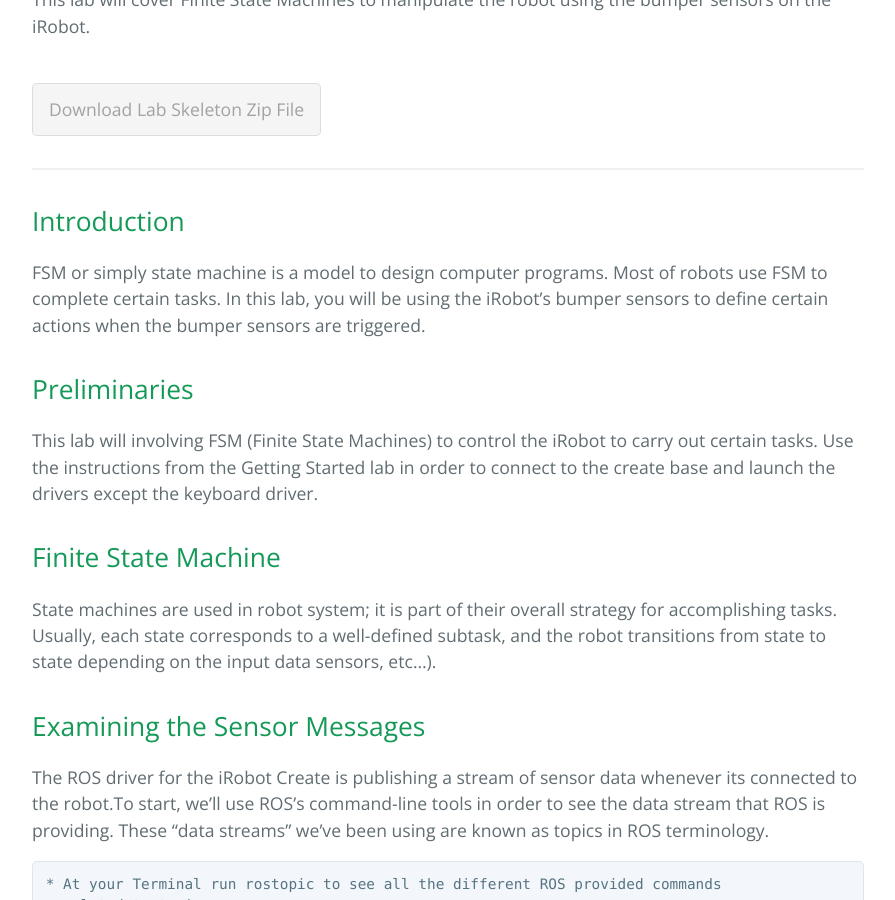
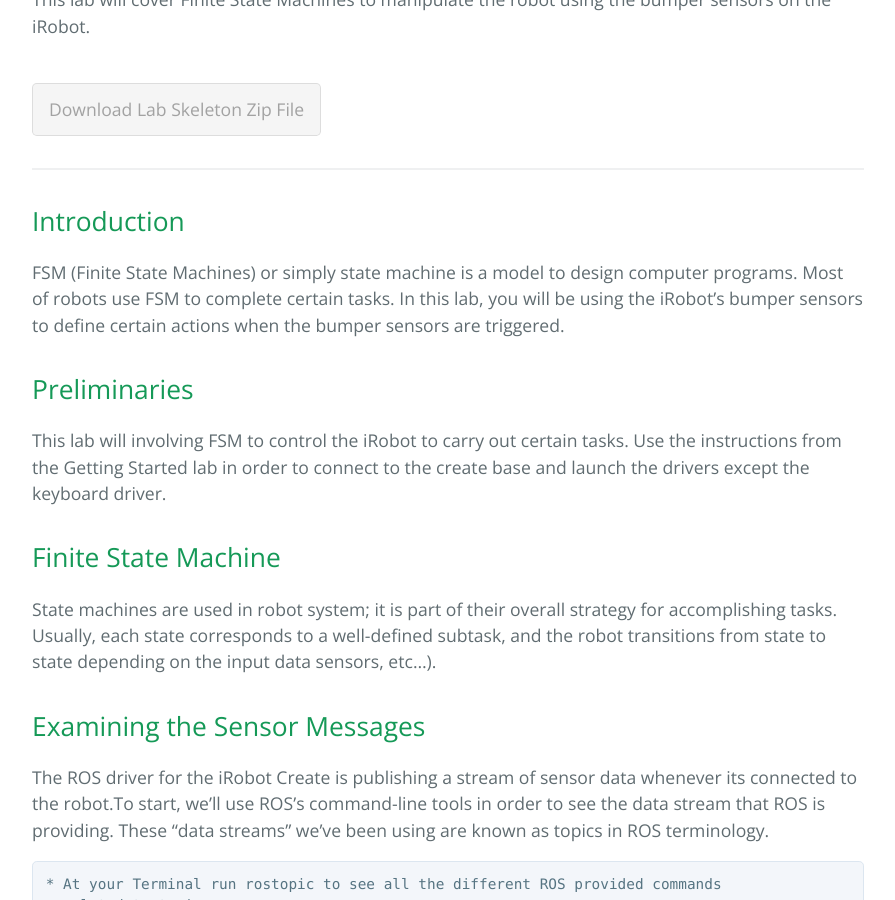
Before and after one commit to gcc-robotics/robot-motion-planning-labs, a Jekyll site: the page built from _posts/2014-06-29-lab3-finite-state-machines-and-sensing.md, in a window 1280 px wide and 900 px high, scrolled down 388 px. Shown: the whole window, without its empty margins (192-1087 px from the left). Built offline with Jekyll 4.4.1, drawn with Linux system fonts in a browser that asks for light colours; the repository's description, which GitHub fills in, is left out.

Commit message:
Lab 3 formatting

```diff
--- a/_posts/2014-06-29-lab3-finite-state-machines-and-sensing.md
+++ b/_posts/2014-06-29-lab3-finite-state-machines-and-sensing.md
@@ -9,15 +9,16 @@ zipFile: gh-pages.zip
 Introduction
 --------------
 
-FSM or simply state machine is a model to design computer programs. Most of robots
-use FSM to complete certain tasks. In this lab, you will be using the iRobot's
-bumper sensors to define certain actions when the bumper sensors are triggered.
+FSM (Finite State Machines) or simply state machine is a model to design computer
+programs. Most of robots use FSM to complete certain tasks. In this lab, you will
+be using the iRobot's bumper sensors to define certain actions when the bumper
+sensors are triggered.
 
 
 Preliminaries
 --------------
 
-This lab will involving FSM (Finite State Machines) to control the iRobot to carry
+This lab will involving FSM to control the iRobot to carry
 out certain tasks. Use the instructions from the Getting Started lab in order to
 connect to the create base and launch the drivers except the keyboard driver.
 
@@ -45,7 +46,7 @@ using are known as topics in ROS terminology.
 	* In particular, run rostopic list to see all the topics available at the momment.
 	  Which are the ones you are interested in.
 
-	  	$ rostopic list
+		$ rostopic list
 
 	* If you do not see the topic mobile_base/sensors/core, try reconnecting your
 	  iRobot following the lab 1 commands.
```
